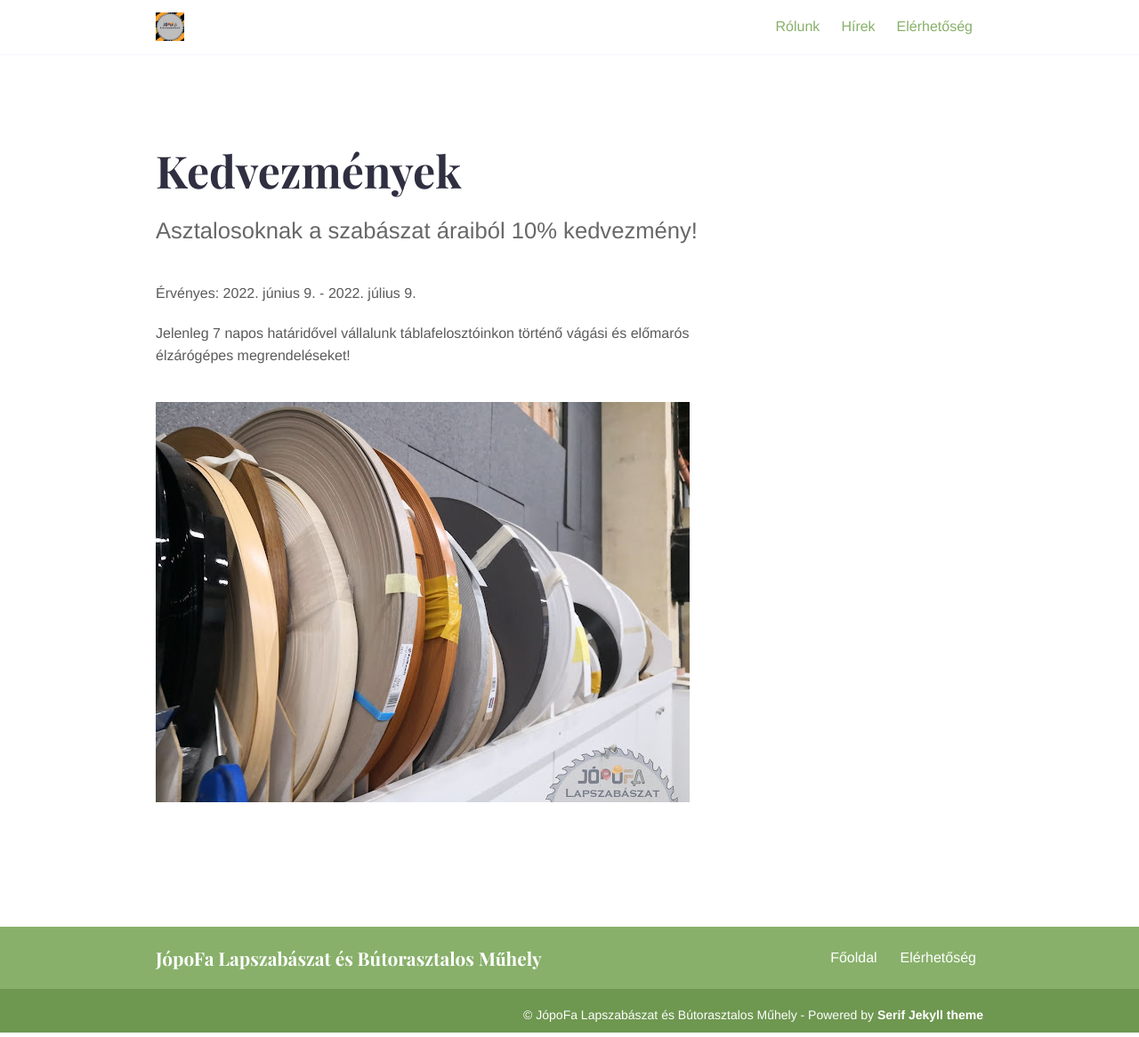
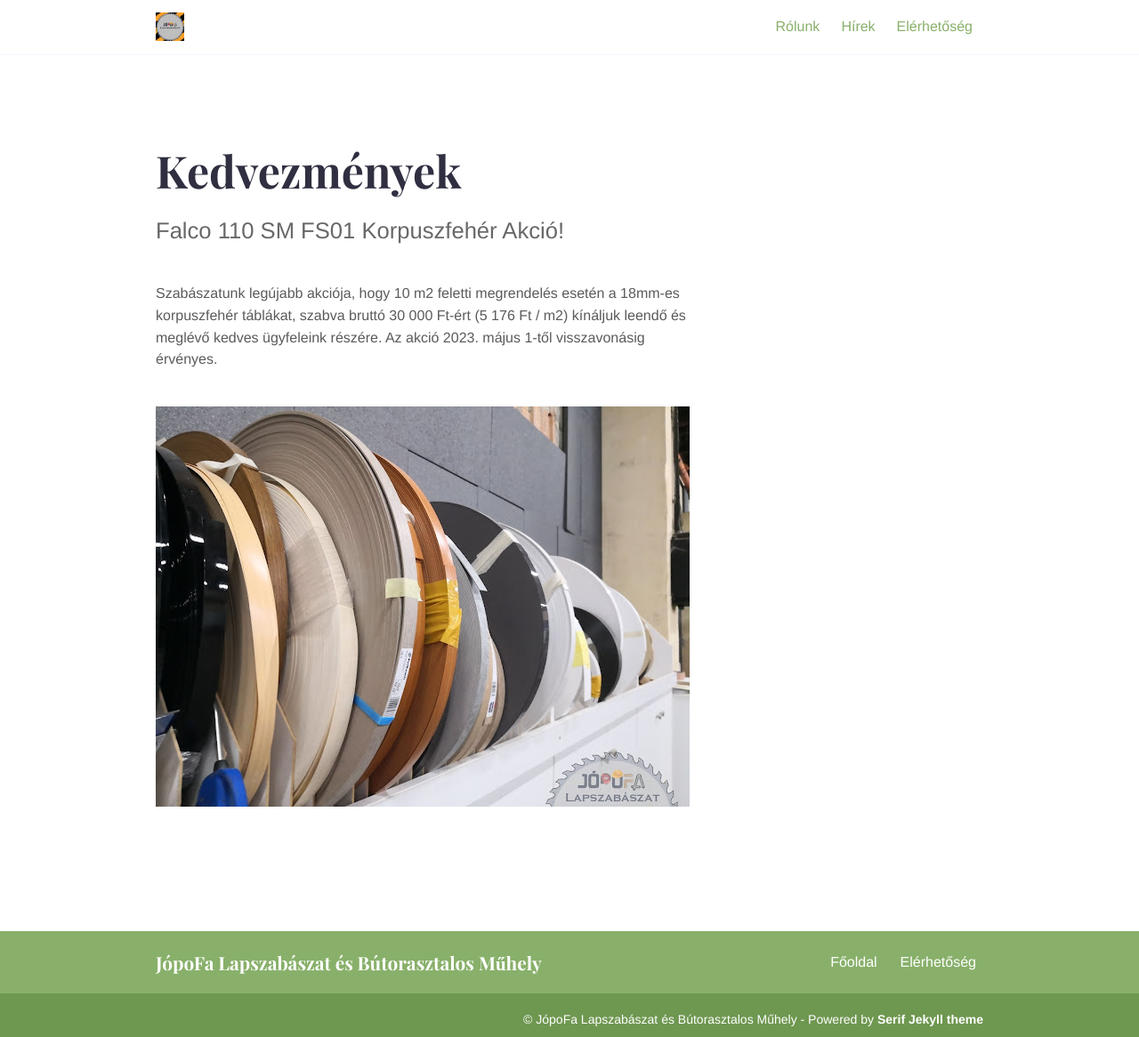
Before and after one commit to jopofa-lapszabaszat/jopofa-lapszabaszat.github.io, a Jekyll site: the page built from _updates/kedvezmenyek.md, in a window 1280 px wide. Shown: the whole page at 89% size. Built offline with Jekyll 4.4.1, drawn with Linux system fonts in a browser that asks for light colours.

Commit message:
New discount.

```diff
--- a/_updates/kedvezmenyek.md
+++ b/_updates/kedvezmenyek.md
@@ -4,10 +4,8 @@ date: 2022-06-09T15:15:26+2:00
 weight: 5
 ---
 
-Asztalosoknak a szabászat áraiból 10% kedvezmény!
+Falco 110 SM FS01 Korpuszfehér Akció!
 
-Érvényes: 2022. június 9. - 2022. július 9.
-
-Jelenleg 7 napos határidővel vállalunk táblafelosztóinkon történő vágási és előmarós élzárógépes megrendeléseket!
+Szabászatunk legújabb akciója, hogy 10 m2 feletti megrendelés esetén a 18mm-es korpuszfehér táblákat, szabva bruttó 30 000 Ft-ért (5 176 Ft / m2) kínáljuk leendő és meglévő kedves ügyfeleink részére. Az akció 2023. május 1-től visszavonásig érvényes.
 
 ![](/images/kedvezmenyek.jpg)
```
Also changed, not shown: _updates/jelenlegi.md (+2 -0 lines).
